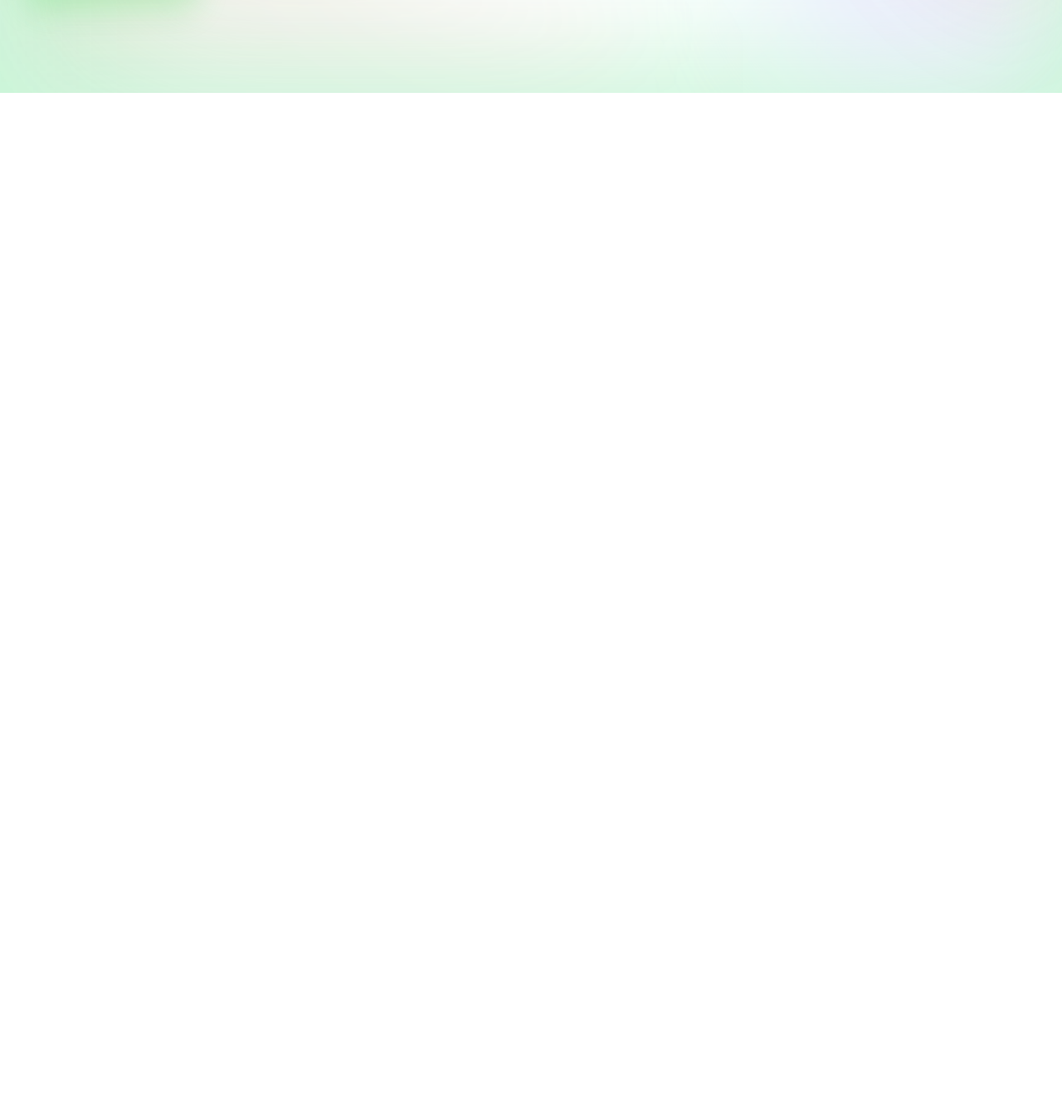
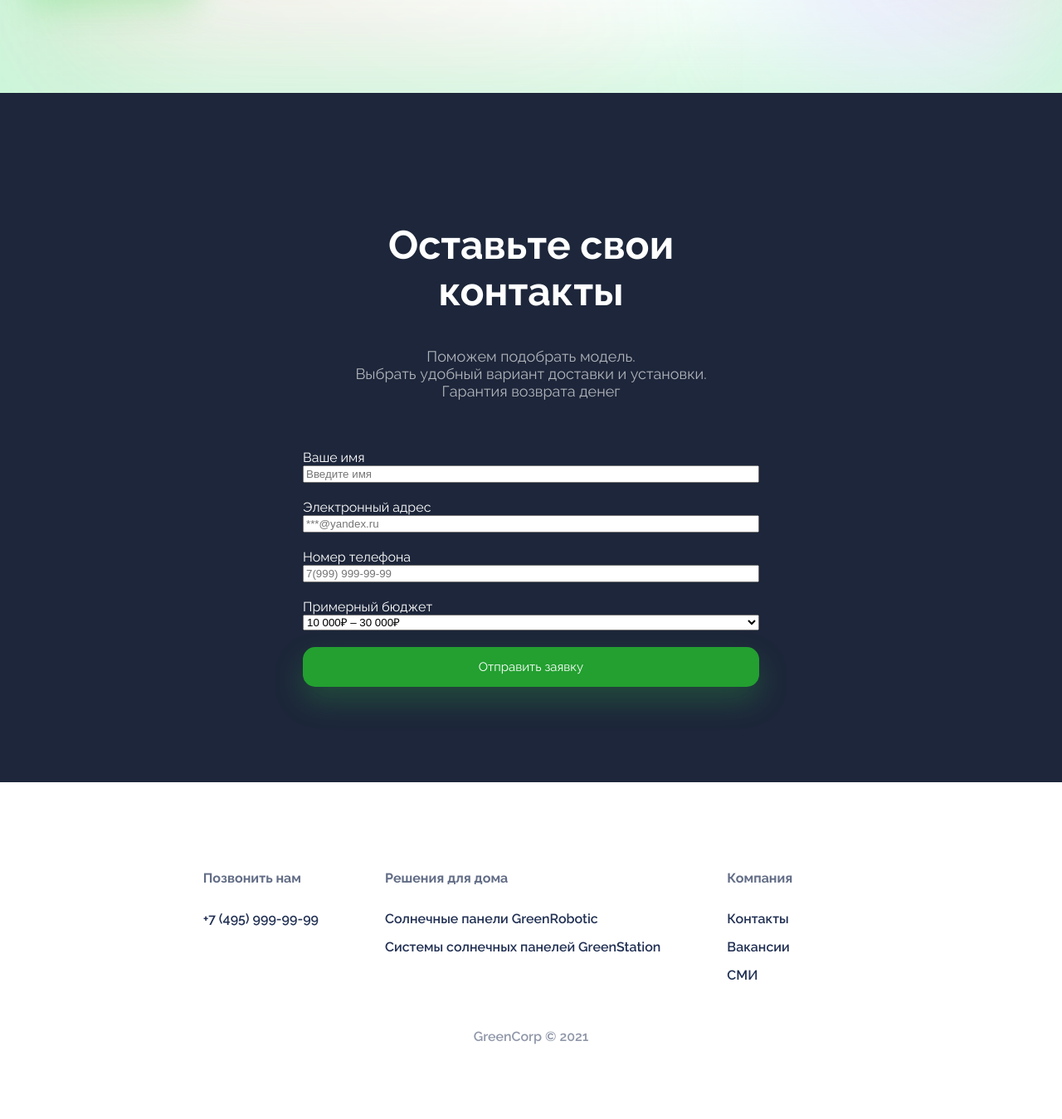
Before and after one commit to Krasys96/green-corp-landing, a plain HTML site: page index.html in a window 1280 px wide. Shown: the part 709-2058 px from the top of the page at 83% size. Before the commit the page ends 821 px from the top, so only its background shows below. Drawn offline with Linux system fonts and the light colour scheme.

Commit message:
Вторая версия проекта

```diff
--- a/index.html
+++ b/index.html
@@ -25,6 +25,62 @@
                 <img class="about__image" src="img/solar-panel.png">
             </div>
         </section>
-
+        <section class="form">
+            <div class="form__container">
+                <h1>Оставьте свои контакты</h1>
+                    <p>Поможем подобрать модель. <br>Выбрать удобный вариант доставки и установки.<br> Гарантия возврата денег</p>
+                    <form>
+                        <div class="form__group">
+                            <label for="name"> Ваше имя</label>
+                            <input type="text" placeholder="Введите имя" id="name">
+                        </div>
+                        <div class="form__group">
+                            <label for="email">Электронный адрес</label>
+                            <input type="email" placeholder="***@yandex.ru" id="email">
+                        </div>
+                        <div class="form__group">
+                            <label for="phone"> Номер телефона</label>
+                            <input type="tel" placeholder="7(999) 999-99-99" id="phone">
+                        </div>
+                        <div class="form__group">
+                            <label for="budget">Примерный бюджет</label>
+                            <select id="budget">
+                                <option value="10-30">10 000₽ – 30 000₽</option>
+                                <option value="30-60">30 000₽ – 60 000₽</option>
+                                <option value="60-100">60 000₽ – 100 000₽</option>
+                                <option value="100+">100 000₽</option>
+                            </select>
+                        </div>
+                            <button type="submit" class="form__submit">Отправить заявку</button>
+                    </form>
+            </div>
+        </section>
+        <footer>
+            <div class="footer__container">
+                <div class="footer__group">
+                    <h3>Позвонить нам</h3>
+                    <div class="footer__links">
+                        <a href="tel:74959999999">+7 (495) 999-99-99</a>
+                        </div>
+                    </div>
+                    <div class="footer__group">
+                            <h3>Решения для дома</h3>
+                        <div class="footer__links">
+                            <a href="#">Солнечные панели GreenRobotic</a>
+                            <a href="#">Системы солнечных панелей GreenStation</a>
+                        </div>
+                    </div>
+                        <div class="footer__group">
+                            <h3>Компания</h3>
+                                <div class="footer__links">
+                                    <a href="#">Контакты</a>
+                                    <a href="#">Вакансии</a>
+                                    <a href="#">СМИ</a>
+                                </div>
+                        </div>
+                </div>
+            </div>
+            <div class="footer__copyright">GreenCorp © 2021</div>
+        </footer>
     </body>
 </html>
--- a/main.css
+++ b/main.css
@@ -2,6 +2,7 @@ body    {
     font-family: "Raleway",sans-serif;
     color:#213053;
     margin: 0;
+
 }
 header  {
     display:flex;
@@ -67,3 +68,72 @@ button {
   .about__info {
       max-width: 550px;
   }
+  .form__container {
+      width: 550px;
+  }
+  .form {
+      background-color:#1d263a;
+      color: #fff;
+      padding-top: 115px;
+      padding-bottom: 115px;
+      text-align: center;
+      display: flex;
+      justify-content: center;
+      align-items: center;
+  }
+  .form h1 {
+      font-size: 48px;
+  }
+  .form p {
+      font-size: 18px;
+      opacity: 0.65;
+  }
+  .form__group {
+      display: flex;
+      flex-direction: column;
+      text-align: left;
+  }
+  .form form {
+      display: grid;
+      grid-gap: 20px;
+      margin-top: 60px;
+  }
+  button:hover {
+      background-color: #f6980c;
+      box-shadow: 0 16px 36px rgba(246 152 12/20%);
+  }
+ button {
+    transition: background-color 0.3s ease-in;
+ }
+footer {
+    padding-top: 90px;
+    padding-bottom: 90px;
+    padding-left: 20px;
+    padding-right: 20px;
+    font-size: 16px;
+    font-weight: 600;
+}
+.footer__container {
+    display: flex;
+    justify-content: center;
+}
+.footer__copyright {
+    margin-top: 40px;
+    text-align: center;
+    opacity: 0.5;
+}
+.footer__group {
+    margin-right: 80px;
+}
+.footer__group h3 {
+    font-size: 16px;
+    opacity: 0.7;
+    margin-bottom: 30px;
+}
+.footer__links {
+    display: flex;
+    flex-direction: column;
+}
+.footer__links a {
+    margin-bottom: 15px;
+}
```
